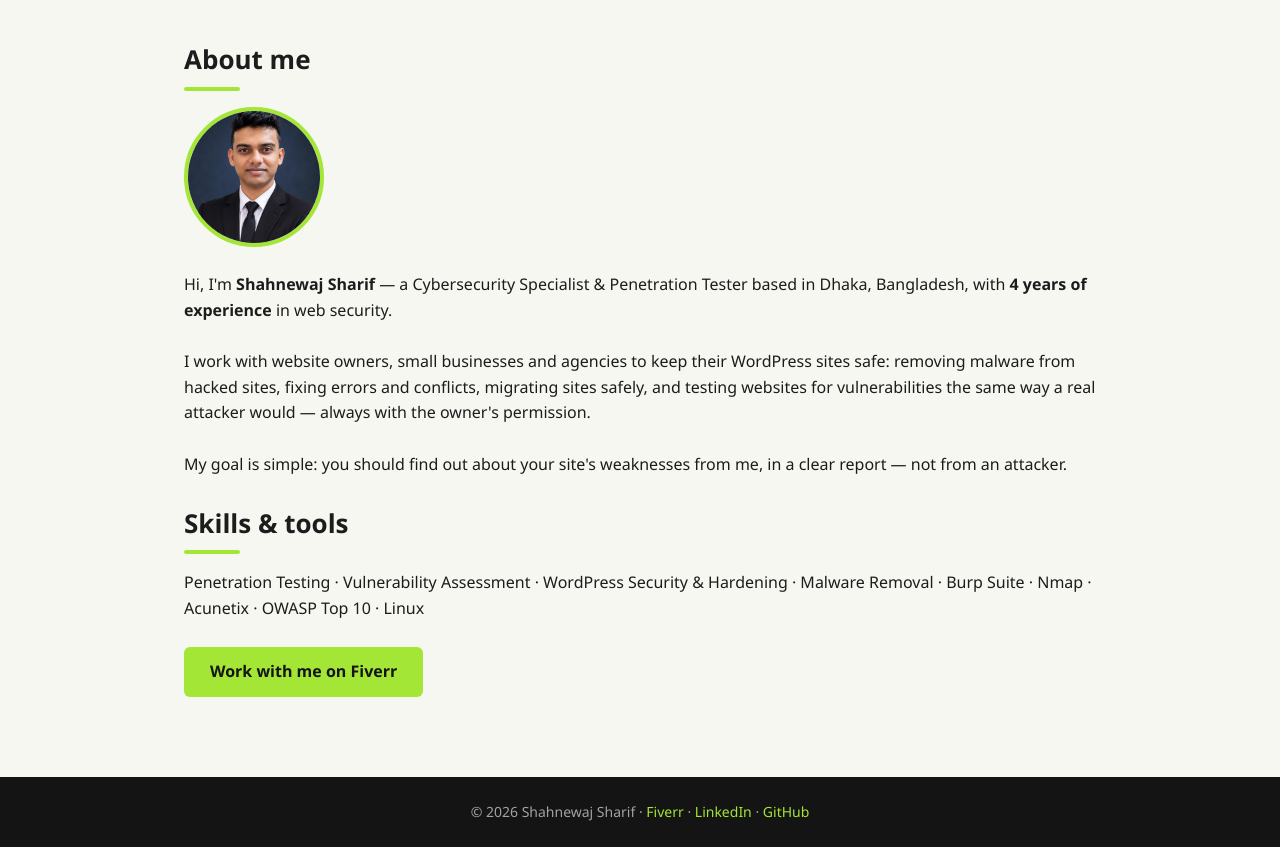
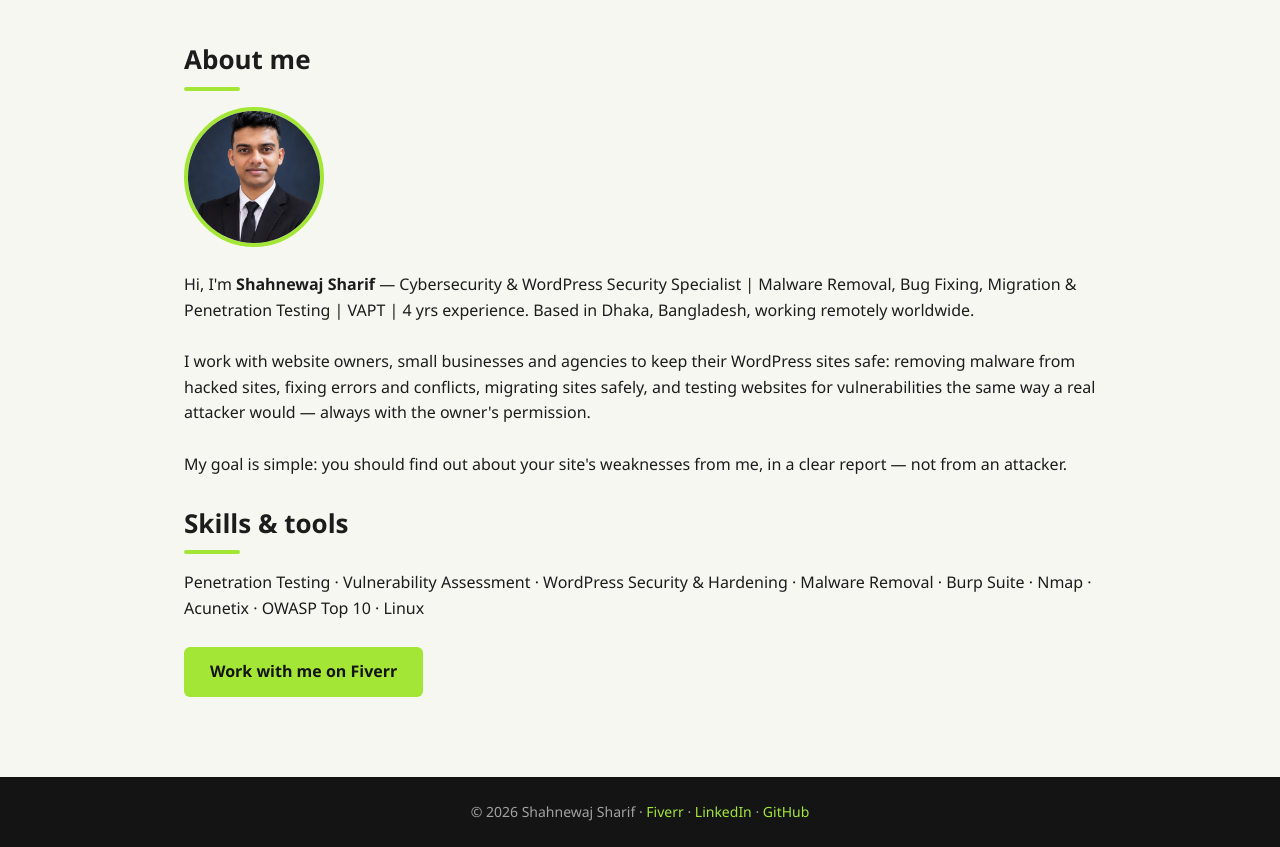
Before and after one commit to shahsec/shahsec.github.io, a plain HTML site: page about.html in a window 1280 px wide. Shown: the part 72-919 px from the top of the page. Drawn offline with Linux system fonts and the light colour scheme.

Commit message:
Update about.html

```diff
--- a/about.html
+++ b/about.html
@@ -22,7 +22,8 @@
 <div class="wrap">
   <h2>About me</h2>
   <img src="profile.png" alt="Shahnewaj Sharif" class="profile-pic">
-  <p>Hi, I'm <strong>Shahnewaj Sharif</strong> — a Cybersecurity Specialist &amp; Penetration Tester based in Dhaka, Bangladesh, with <strong>4 years of experience</strong> in web security.</p>
+  <p>Hi, I'm <strong>Shahnewaj Sharif</strong> — Cybersecurity &amp; WordPress Security Specialist | Malware Removal, Bug Fixing, Migration &amp; Penetration Testing | VAPT | 4 yrs experience. Based in Dhaka, Bangladesh, working remotely worldwide.</p>
+
   <br>
   <p>I work with website owners, small businesses and agencies to keep their WordPress sites safe: removing malware from hacked sites, fixing errors and conflicts, migrating sites safely, and testing websites for vulnerabilities the same way a real attacker would — always with the owner's permission.</p>
   <br>
```
